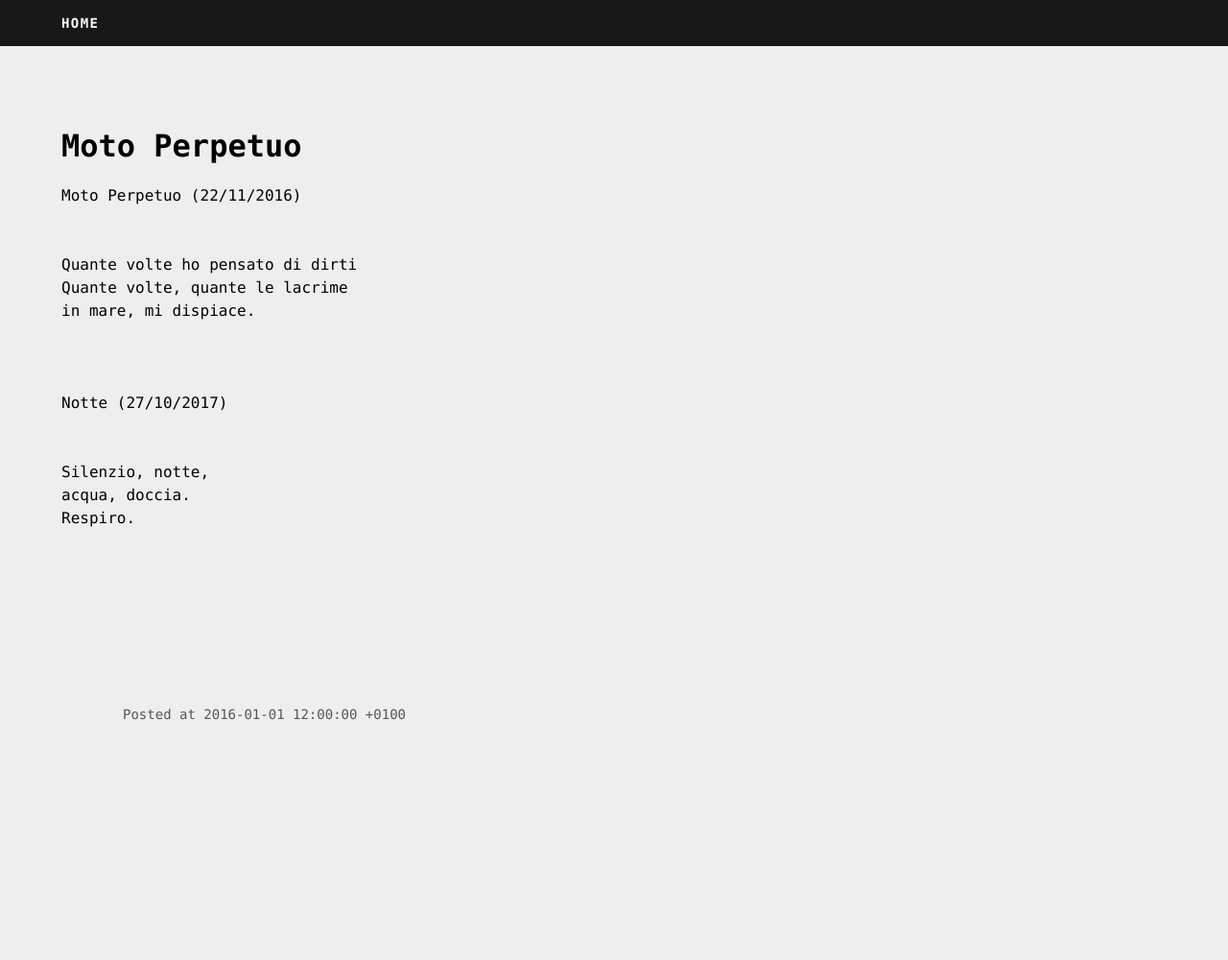
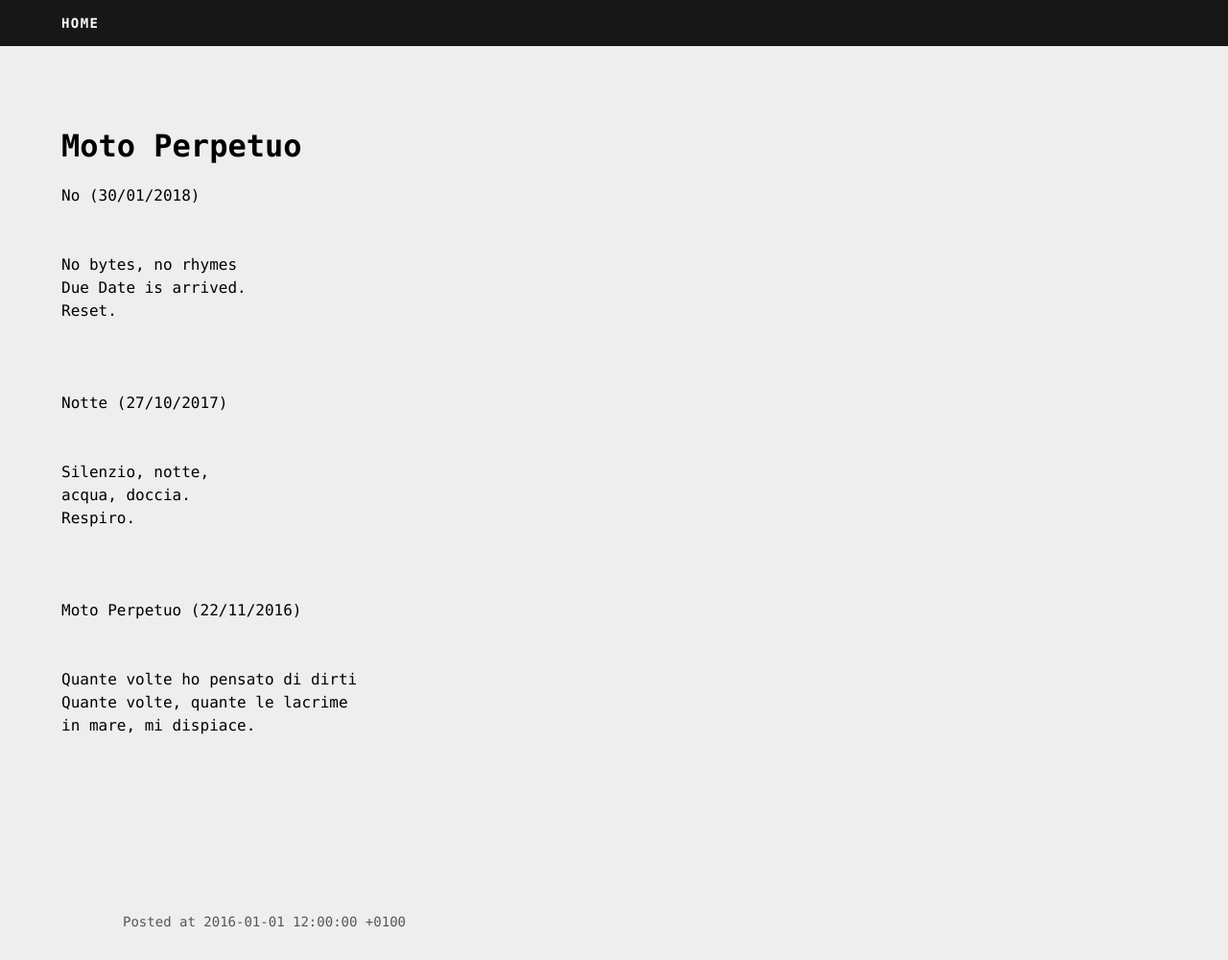
Before and after one commit to albertosantini/albertosantini.github.com, a Jekyll site: the page built from _posts/2016-01-01-moto-perpetuo.html, in a window 1280 px wide. Shown: the whole page at 96% size. Built offline with Jekyll 4.4.1, drawn with Linux system fonts in a browser that asks for light colours; nearby versions of some CDN libraries; before the commit the page ends 900 px from its top, so only the background shows below that.

Commit message:
Add No to Moto Perpetuo.

```diff
--- a/_posts/2016-01-01-moto-perpetuo.html
+++ b/_posts/2016-01-01-moto-perpetuo.html
@@ -4,11 +4,11 @@ name: moto-perpetuo
 title: Moto Perpetuo
 time: 2016-01-01 12:00:00.000000000 +01:00
 ---
-Moto Perpetuo (22/11/2016)
+No (30/01/2018)
 <br /><br /><br />
-Quante volte ho pensato di dirti<br />
-Quante volte, quante le lacrime<br />
-in mare, mi dispiace.<br />
+No bytes, no rhymes<br />
+Due Date is arrived.<br />
+Reset.<br />
 <br /><br /><br />
 
 Notte (27/10/2017)
```
Also changed, not shown: other parts of _posts/2016-01-01-moto-perpetuo.html (+7 -0 lines).
